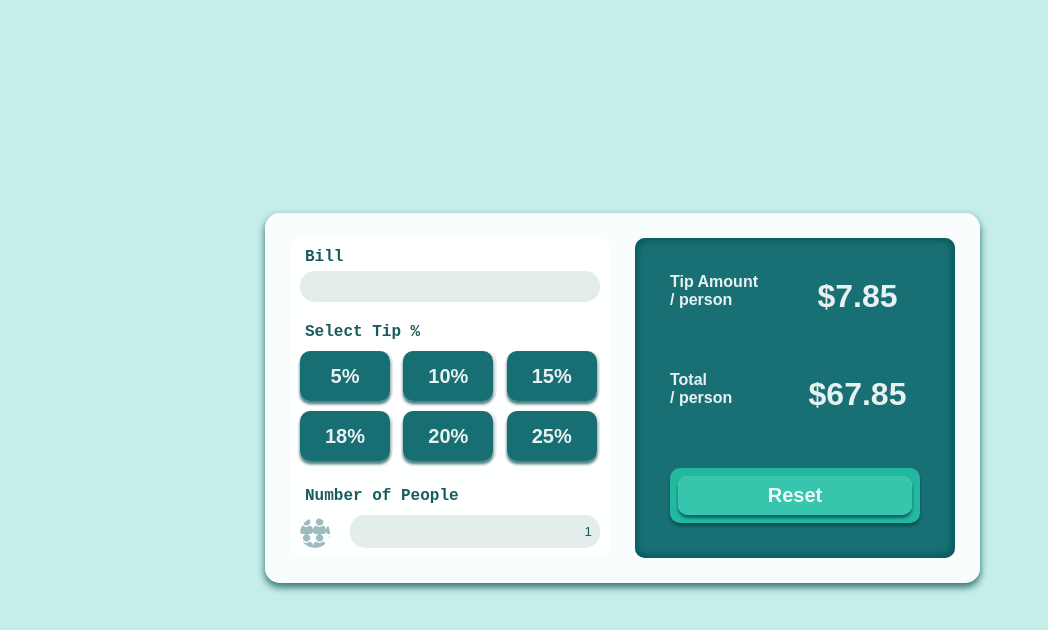
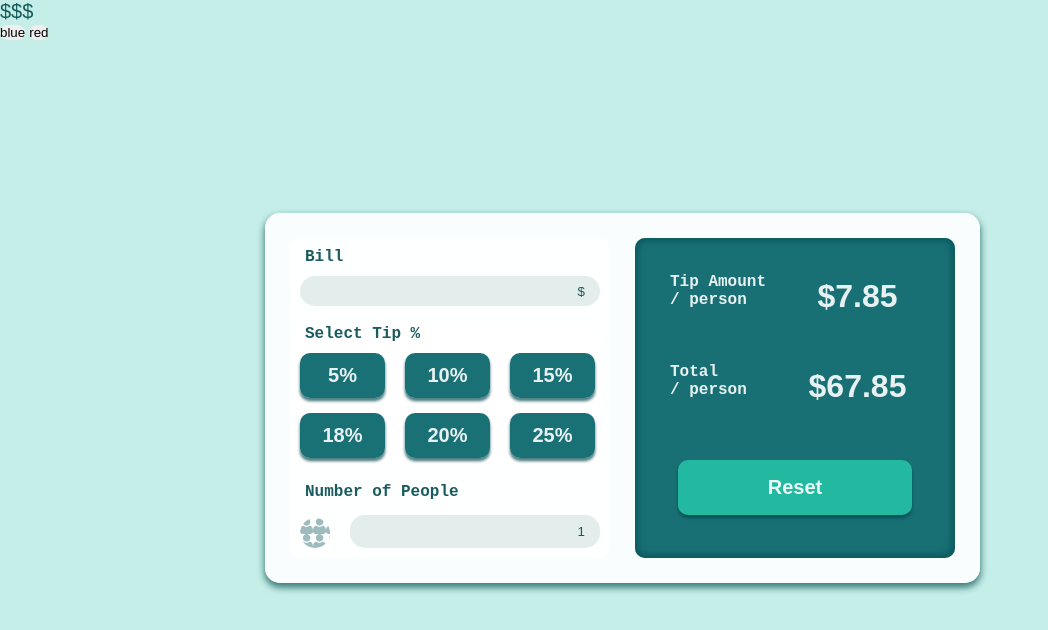
Before and after one commit to Landmeinz/tip-calculator, a plain HTML site: page index.html in a window 1280 px wide. Shown: the whole page, without its empty margins (0-1048 px from the left). Drawn offline with Linux system fonts and the light colour scheme; files whose address does not match are found by name.

Commit message:
how to button?

```diff
--- a/index.html
+++ b/index.html
@@ -12,21 +12,27 @@
 
 </head>
 <body>
+
+  <p id="display">$$$</p>
+  <button onclick="changeColor('blue');">blue</button>
+  <button onclick="changeColor('red');">red</button>
+
   <div class="container">
     <div class="input-side">
       <div class="bill">
         <h3>Bill</h3>
-        <input type="text" name="cost" value="">
+        <input id="display" type="input" name="updateDisplay" value="$">
+
       </div>
       <div class="select-tip">
         <h3>Select Tip %</h3>
           <div class="select-tip-buttons">
-            <button type="button" name="5%"> <h2 class="percent-button">5%</h2> </button>
-            <button type="button" name="10%"> <h2 class="percent-button">10%</h2> </button>
-            <button type="button" name="15%"> <h2 class="percent-button">15%</h2> </button>
-            <button type="button" name="18%"> <h2 class="percent-button">18%</h2> </button>
-            <button type="button" name="20%"> <h2 class="percent-button">20%</h2> </button>
-            <button type="button" name="25%"> <h2 class="percent-button">25%</h2> </button>
+            <button button onclick="calculateTotal('5%')"><h2>5%</h2></button>
+            <button button onclick="calculateTotal('10%')"><h2>10%</h2></button>
+            <button button onclick="calculateTotal('15%')"><h2>15%</h2></button>
+            <button button onclick="calculateTotal('18%')"><h2>18%</h2></button>
+            <button button onclick="calculateTotal('20%')"><h2>20%</h2></button>
+            <button button onclick="calculateTotal('25%')"><h2>25%</h2></button>
           </div>
       </div>
       <div class="number-people">
@@ -48,7 +54,7 @@
         <h1 class="total-text">$67.85</h1>
       </div>
       <div class="reset-button">
-        <button type="button" name="reset"> <h2 class="reset-button">Reset</h2> </button>
+        <button type="button" name="reset"> <h2 class="reset-button">Reset</button>
       </div>
     </div>
   </div>
--- a/style.css
+++ b/style.css
@@ -18,7 +18,7 @@
   --box-shadow-buttons:   hsla(183, 900%, 15%, .4) 0px 3px 3px,
                           hsla(183, 900%, 15%, .5) 0px 3px 3px;
 
-  --box-shadow-reset: hsla(183, 900%, 15%, .5) 3px 3px 6px 0px inset,
+  --box-shadow-output: hsla(183, 900%, 15%, .5) 3px 3px 6px 0px inset,
                       hsla(183, 900%, 15%, .5) -3px -3px 6px 1px inset;
 }
 
@@ -90,14 +90,84 @@ body {
   margin: 0 0 0 5px;
 }
 
-.bill {
+.bill input {
   background-color: var(--color-background-4);
   width: 300px;
-  height: 20px;
+  height: 30px;
+  box-sizing: border-box;
+  background-color: var(--color-background-5);
+  text-align: right;
+  border-radius: 15px;
+  margin: 10px 0 0 0;
+  color: var(--color-text-2);
+  border: 0;
+  padding: 0 15px 0 0;
 }
 
-input[type=text] {
-  width: 100%;
+.select-tip {
+  background-color: var(--color-background-4);
+  margin: 10px 0 0 0;
+}
+
+.select-tip-buttons {
+  display: grid;
+  grid-template: 1fr 1fr / 1fr 1fr 1fr;
+  grid-gap: 15px;
+  border-radius: 2px solid purple;
+  margin: 10px 0 0 0;
+
+}
+
+.select-tip-buttons button {
+  background-color: var(--color-background-2);
+  border-radius: 10px;
+  height: 45px;
+  width: 85px;
+  display: grid;
+  justify-content: center;
+  align-items: center;
+  box-shadow: var(--box-shadow-buttons);
+}
+
+/*.percent-button {
+  background-color: var(--color-background-2);
+  border-radius: 10px;
+  height: 40px;
+  width: 80px;
+  display: grid;
+  justify-content: center;
+  align-items: center;
+  padding: 5px;
+  box-shadow: var(--box-shadow-buttons);
+}*/
+.select-tip-buttons button:hover {
+  background-color: var(--color-background-3);
+  transition-delay: 50ms;
+  color: var(--color-text-2);
+  cursor: pointer;
+}
+
+button {
+  border: 0;
+  border-radius: 10px;
+}
+
+/*.percent-button:hover {
+  background-color: var(--color-background-3);
+  transition-delay: 50ms;
+  color: var(--color-text-2);
+  cursor: pointer;
+}*/
+
+.number-people {
+  margin: 15px 0 0 0;
+  display: grid;
+  grid-template: 1fr / 1fr 5fr;
+  grid-template-areas:  "title title"
+                        "icon input"
+}
+
+.number-people input {
   box-sizing: border-box;
   background-color: var(--color-background-5);
   text-align: right;
@@ -107,53 +177,7 @@ input[type=text] {
   color: var(--color-text-2);
   content: '$' ;
   border: 0;
-}
-
-.select-tip {
-  background-color: var(--color-background-4);
-  margin: 50px 0 0 0;
-}
-
-.select-tip-buttons {
-  display: grid;
-  grid-template: 1fr 1fr / 1fr 1fr 1fr;
-  grid-gap: 10px;
-  border-radius: 2px solid purple;
-  margin: 10px 0 0 0;
-
-}
-
-.percent-button {
-  background-color: var(--color-background-2);
-  border-radius: 10px;
-  height: 40px;
-  width: 80px;
-  display: grid;
-  justify-content: center;
-  align-items: center;
-  padding: 5px;
-  box-shadow: var(--box-shadow-buttons);
-}
-
-button {
-  border: 0;
-  border-radius: 10px;
-}
-
-.percent-button:hover {
-  background-color: var(--color-background-3);
-  transition-delay: 50ms;
-  color: var(--color-text-2);
-  cursor: pointer;
-}
-
-.number-people {
-  margin: 20px 0 0 0;
-  bottom: 10px;
-  display: grid;
-  grid-template: 1fr / 1fr 5fr;
-  grid-template-areas:  "title title"
-                        "icon input"
+  padding: 0 15px 0 0;
 }
 
 .number-people h3 {
@@ -191,7 +215,7 @@ button {
   grid-area: "output";
   justify-content: center;
   align-content: space-between;
-  box-shadow: var(--box-shadow-reset);
+  box-shadow: var(--box-shadow-output);
 }
 
 .tip-amount {
@@ -203,6 +227,7 @@ button {
 
 .tip-amount h4 {
   grid-area: "text";
+  font-family: monospace;
 }
 
 .tip-amount h1 {
@@ -219,6 +244,7 @@ button {
 
 .total h4 {
   grid-area: "text1";
+  font-family: monospace;
 }
 
 .total h1 {
@@ -228,6 +254,14 @@ button {
 }
 
 .reset-button {
+  /* background-color: var(--color-background-3); */
+  display: grid;
+  text-align: center;
+  padding: 8px;
+  border-radius: 10px;
+}
+
+.reset-button button {
   background-color: var(--color-background-3);
   display: grid;
   text-align: center;
@@ -237,13 +271,8 @@ button {
   cursor: pointer;
 }
 
-.reset-button:hover {
+.reset-button button:hover {
   background-color: var(--color-background-2);
-}
-
-.reset-button h4 {
-  font-size: 1.5rem;
-  color: var(--color-text-1);
 }
 
 .attribution {
```
Also changed, not shown: calc.js (+41 -0 lines).
